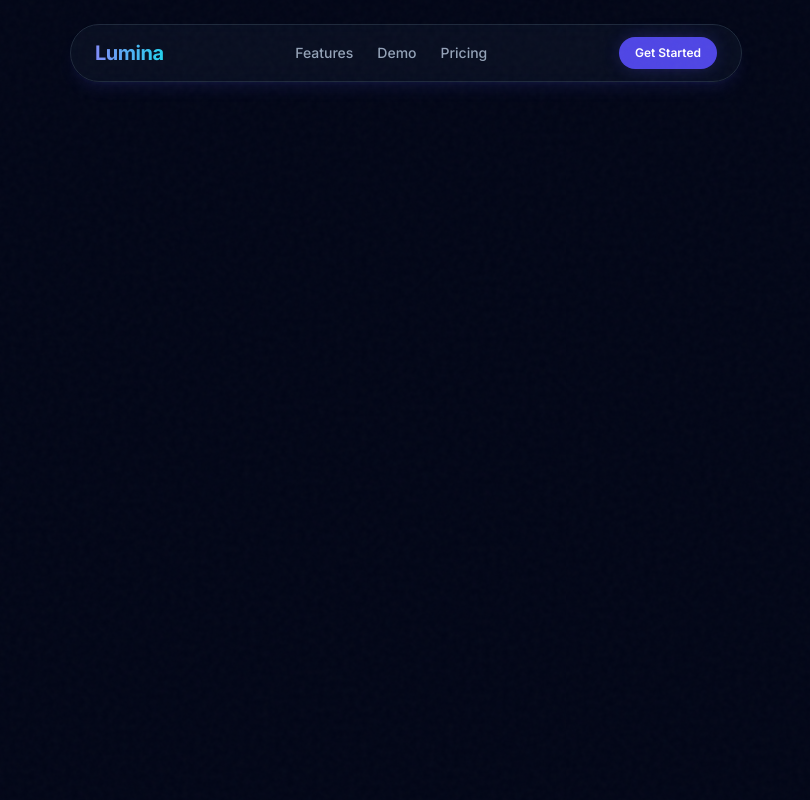
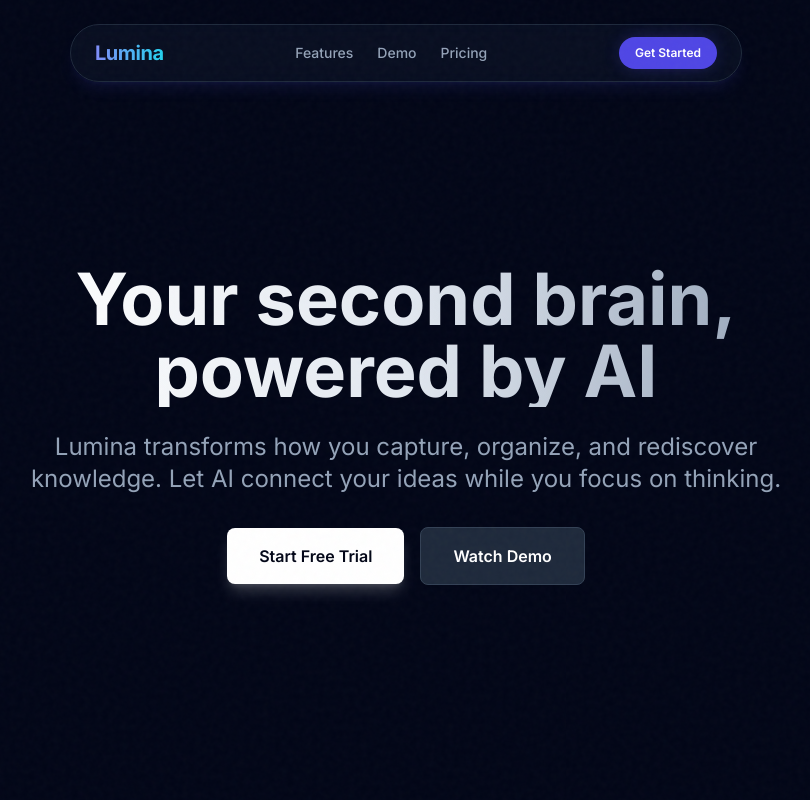
Before and after one commit to VedantCore/Lumina, a Next.js app: page / in a window 1280 px wide. Shown: the top 800 px of the page, without its empty margins (234-1044 px from the left). Built offline with nearby package versions, Linux system fonts and the light colour scheme.

Commit message:
Add CTA section with animations and buttons to enhance user engagement

```diff
--- /dev/null
+++ b/src/app/components/CTASection.jsx
@@ -0,0 +1,85 @@
+'use client';
+
+import { motion } from 'framer-motion';
+import { ArrowRight, Sparkles } from 'lucide-react';
+
+export default function CTASection() {
+    return (
+        <section className="relative py-32 px-4 overflow-hidden">
+
+            {/* Animated Background Gradient */}
+            <div className="absolute inset-0 bg-gradient-to-b from-slate-950 via-indigo-950/50 to-slate-950" />
+
+            {/* Glow Effects */}
+            <div className="absolute top-1/2 left-1/2 -translate-x-1/2 -translate-y-1/2 w-[600px] h-[600px] bg-indigo-500/20 rounded-full blur-[120px]" />
+
+            <div className="relative z-10 max-w-4xl mx-auto text-center space-y-8">
+
+                {/* Icon */}
+                <motion.div
+                    initial={{ scale: 0 }}
+                    whileInView={{ scale: 1 }}
+                    transition={{ type: "spring", duration: 0.6 }}
+                    className="inline-flex items-center justify-center w-16 h-16 bg-indigo-500/10 border border-indigo-500/20 rounded-2xl mb-4"
+                >
+                    <Sparkles className="w-8 h-8 text-indigo-400" />
+                </motion.div>
+
+                {/* Heading */}
+                <motion.h2
+                    initial={{ opacity: 0, y: 20 }}
+                    whileInView={{ opacity: 1, y: 0 }}
+                    transition={{ delay: 0.2 }}
+                    className="text-4xl md:text-6xl font-bold bg-gradient-to-r from-white via-indigo-200 to-purple-400 bg-clip-text text-transparent"
+                >
+                    Ready to upgrade your thinking?
+                </motion.h2>
+
+                {/* Subheading */}
+                <motion.p
+                    initial={{ opacity: 0, y: 20 }}
+                    whileInView={{ opacity: 1, y: 0 }}
+                    transition={{ delay: 0.3 }}
+                    className="text-xl text-slate-400 max-w-2xl mx-auto"
+                >
+                    Join 10,000+ professionals who've already transformed how they capture, organize, and rediscover knowledge.
+                </motion.p>
+
+                {/* Buttons */}
+                <motion.div
+                    initial={{ opacity: 0, y: 20 }}
+                    whileInView={{ opacity: 1, y: 0 }}
+                    transition={{ delay: 0.4 }}
+                    className="flex flex-col sm:flex-row gap-4 justify-center items-center pt-4"
+                >
+                    <button className="group px-8 py-4 bg-white text-slate-950 rounded-lg font-semibold hover:bg-slate-200 transition-all shadow-lg shadow-white/20 flex items-center gap-2">
+                        Start Free Trial
+                        <ArrowRight className="w-4 h-4 group-hover:translate-x-1 transition-transform" />
+                    </button>
+
+                    <button className="px-8 py-4 bg-transparent border border-slate-700 text-white rounded-lg font-semibold hover:bg-slate-800 transition-all">
+                        Talk to Sales
+                    </button>
+                </motion.div>
+
+                {/* Trust Indicators */}
+                <motion.div
+                    initial={{ opacity: 0 }}
+                    whileInView={{ opacity: 1 }}
+                    transition={{ delay: 0.5 }}
+                    className="flex flex-col sm:flex-row items-center justify-center gap-6 text-sm text-slate-500 pt-8"
+                >
+                    <div className="flex items-center gap-2">
+                        ✓ No credit card required
+                    </div>
+                    <div className="flex items-center gap-2">
+                        ✓ 14-day free trial
+                    </div>
+                    <div className="flex items-center gap-2">
+                        ✓ Cancel anytime
+                    </div>
+                </motion.div>
+            </div>
+        </section>
+    );
+}
--- a/src/app/components/Hero.jsx
+++ b/src/app/components/Hero.jsx
@@ -10,23 +10,44 @@ export default function Hero() {
     offset: ["start start", "end start"]
   });
 
-  // Background moves at 50% speed of scroll (Parallax)
   const backgroundY = useTransform(scrollYProgress, [0, 1], ["0%", "50%"]);
   const textY = useTransform(scrollYProgress, [0, 1], ["0%", "100%"]);
 
   return (
-    <section ref={ref} className="relative min-h-screen ...">
+    <section ref={ref} className="relative min-h-screen flex items-center justify-center overflow-hidden">
 
-      {/* Apply the parallax to the background blobs */}
+      {/* Parallax Background */}
       <motion.div style={{ y: backgroundY }} className="absolute inset-0 -z-10">
-         <div className="absolute top-0 left-1/2 -translate-x-1/2 w-[800px] h-[500px] bg-indigo-600/30 rounded-full blur-[120px]" />
-         <div className="absolute bottom-0 right-0 w-[600px] h-[600px] bg-purple-600/20 rounded-full blur-[100px]" />
+        <div className="absolute top-0 left-1/2 -translate-x-1/2 w-[800px] h-[500px] bg-indigo-600/30 rounded-full blur-[120px]" />
+        <div className="absolute bottom-0 right-0 w-[600px] h-[600px] bg-purple-600/20 rounded-full blur-[100px]" />
       </motion.div>
 
-      <motion.div style={{ y: textY }} className="relative z-10 max-w-5xl mx-auto space-y-8">
-        {/* ... existing content ... */}
+      <motion.div
+        style={{ y: textY }}
+        className="relative z-10 max-w-5xl mx-auto px-4 pt-32 pb-20 text-center space-y-8"
+      >
+        <motion.div
+          initial={{ opacity: 0, y: 20 }}
+          animate={{ opacity: 1, y: 0 }}
+          transition={{ duration: 0.8 }}
+        >
+          <h1 className="text-5xl md:text-7xl font-bold mb-6 bg-gradient-to-r from-white via-slate-200 to-slate-400 bg-clip-text text-transparent">
+            Your second brain,<br />powered by AI
+          </h1>
+          <p className="text-xl md:text-2xl text-slate-400 max-w-3xl mx-auto mb-8">
+            Lumina transforms how you capture, organize, and rediscover knowledge. Let AI connect your ideas while you focus on thinking.
+          </p>
+
+          <div className="flex flex-col sm:flex-row gap-4 justify-center items-center">
+            <button className="px-8 py-4 bg-white text-slate-950 rounded-lg font-semibold hover:bg-slate-200 transition-all shadow-lg shadow-white/20">
+              Start Free Trial
+            </button>
+            <button className="px-8 py-4 bg-slate-800 text-white rounded-lg font-semibold hover:bg-slate-700 transition-all border border-slate-700">
+              Watch Demo
+            </button>
+          </div>
+        </motion.div>
       </motion.div>
-
     </section>
-  )
+  );
 }
--- a/src/app/page.js
+++ b/src/app/page.js
@@ -6,6 +6,7 @@ import Testimonials from '@/app/components/Testimonials';
 import Pricing from '@/app/components/Pricing';
 import FAQ from '@/app/components/FAQ';
 import Footer from '@/app/components/Footer';
+import CTASection from '@/app/components/CTASection';
 
 export default function Home() {
   return (
@@ -15,9 +16,13 @@ export default function Home() {
       <div className="relative z-10">
         <InteractiveDemo />
         <Features />
-        <Testimonials /> {/* <--- Add this here */}
+        <Testimonials />
         <Pricing />
         <FAQ />
+
+        {/* 👇 ADD CTA SECTION HERE */}
+        <CTASection />
+
       </div>
       <Footer />
     </main>
```
